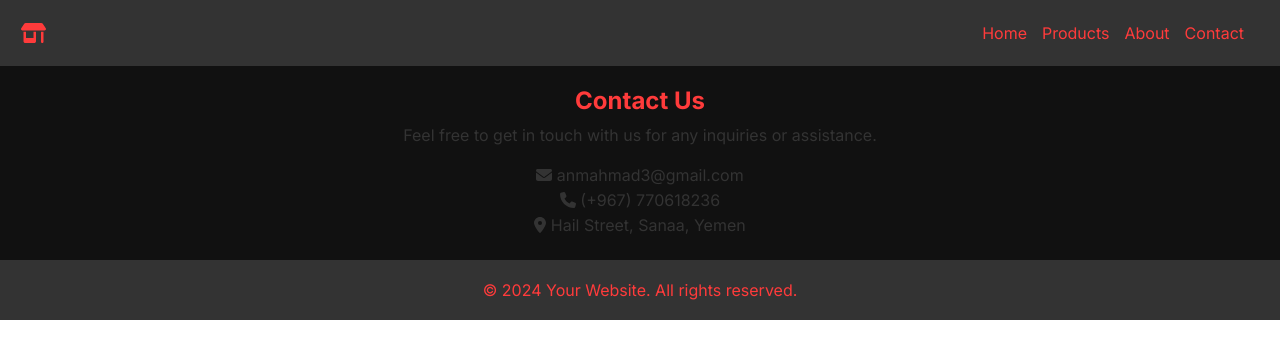
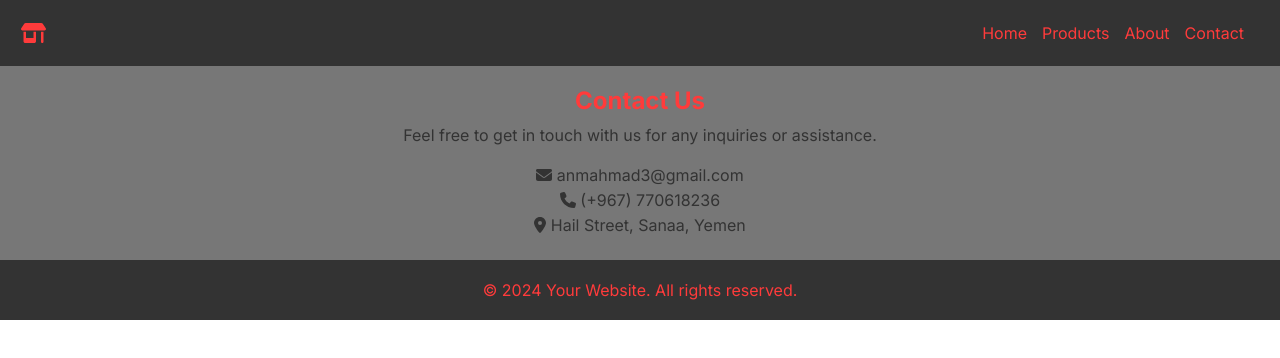
Before and after one commit to Anm-7/products_store, a Next.js app: page /Contact in a window 1280 px wide. Shown: the top 358 px of the page. Built offline with nearby package versions, Linux system fonts and the light colour scheme.

Commit message:
Update Contact.css

```diff
--- a/src/app/Contact/Contact.css
+++ b/src/app/Contact/Contact.css
@@ -1,5 +1,5 @@
 .contact {
-    background-color:#111;
+    background-color:#777;
     padding: 20px;
     text-align: center;
     /* margin-top: 30px; */
```
